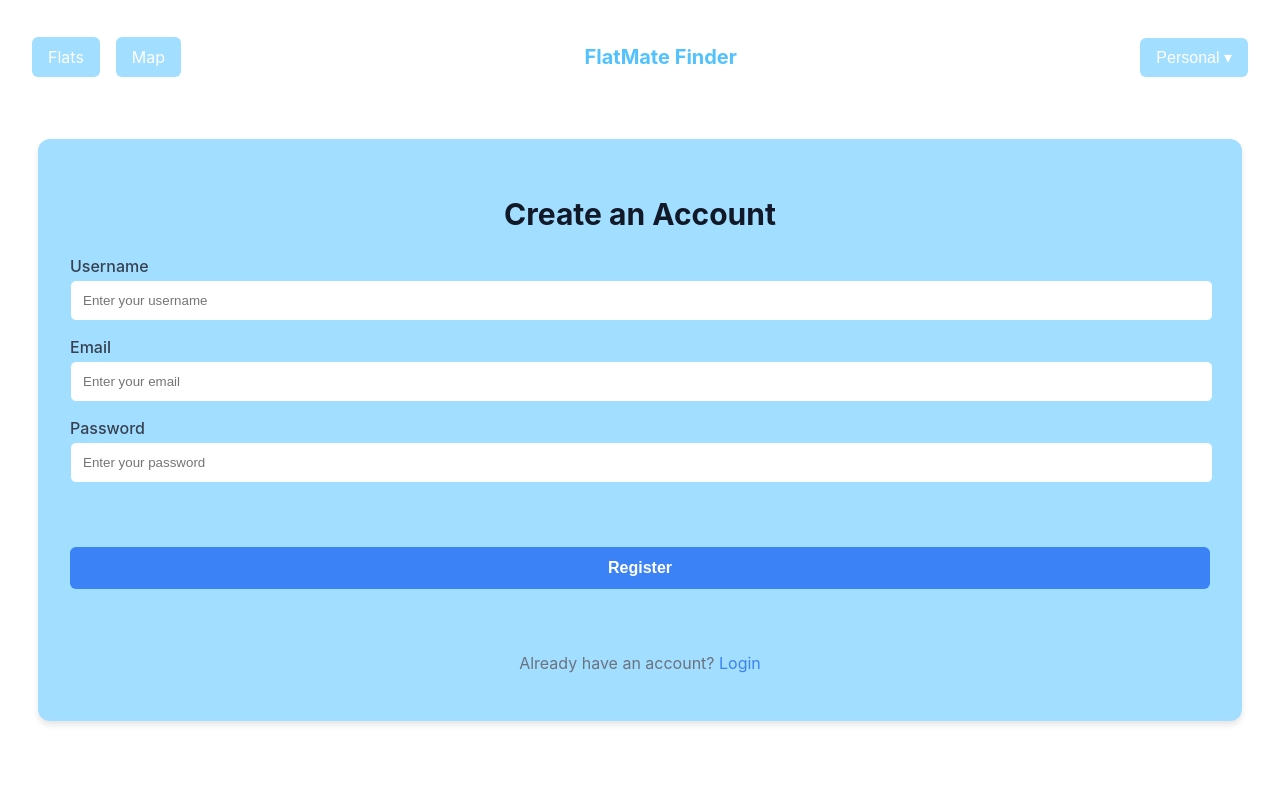
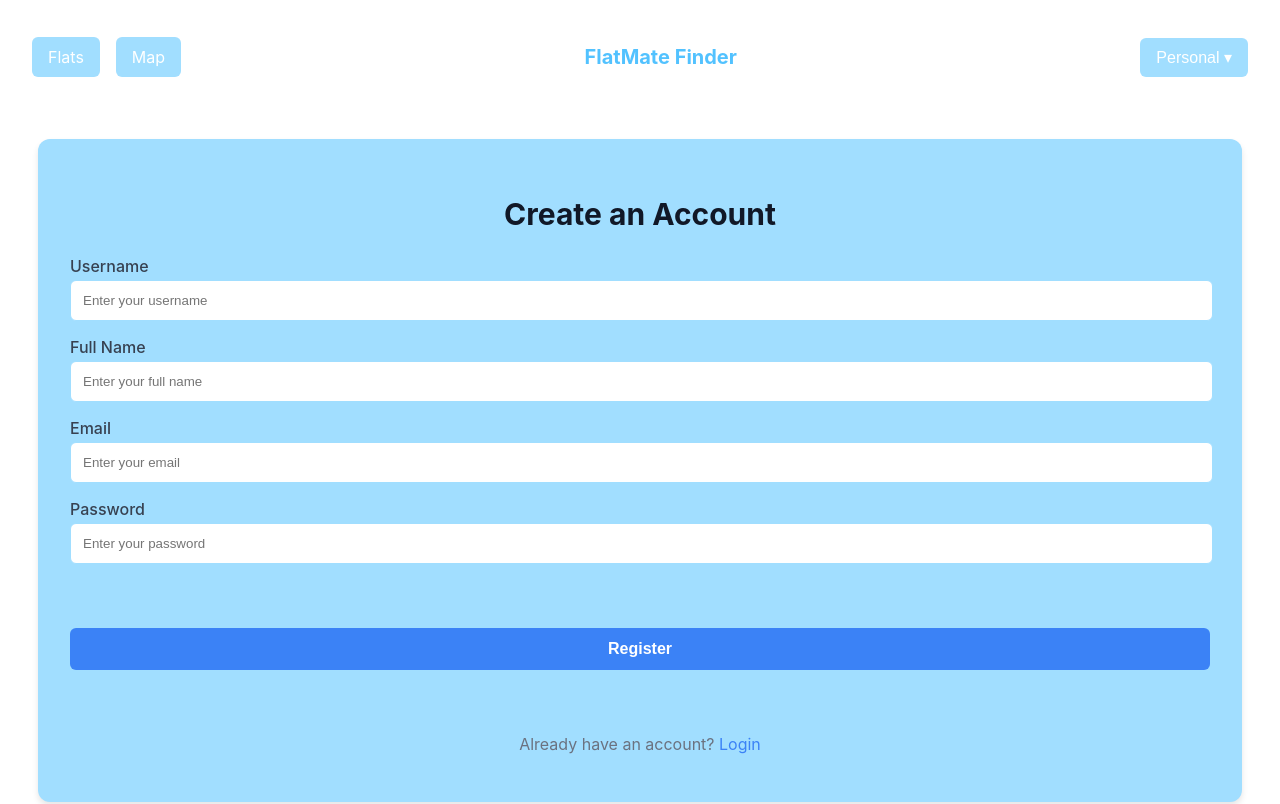
Before and after one commit to iiJC/flatfinder, a Next.js app: page /register in a window 1280 px wide. Shown: the top 804 px of the page. Built offline with nearby package versions, Linux system fonts and the light colour scheme; no server answers.

Commit message:
users name saves to db and name shows up on applicants

```diff
--- a/app/api/applications/route.js
+++ b/app/api/applications/route.js
@@ -36,6 +36,7 @@ export async function POST(req) {
     const application = {
       flatId: flatObjectId,
       applicantId: user._id,
+      name: user.name,
       address,
       status: "pending",
       dateApplied: new Date(),
--- a/app/api/register/route.js
+++ b/app/api/register/route.js
@@ -5,9 +5,9 @@ import { sendEmail } from "../../../lib/email";
 
 export async function POST(req) {
   try {
-    const { username, email, password } = await req.json();
+    const { username, name, email, password } = await req.json();
 
-    if (!username || !email || !password) {
+    if ( !name || !username || !email || !password) {
       return NextResponse.json(
         { success: false, message: "Please provide all required fields." },
         { status: 400 }
@@ -34,6 +34,7 @@ export async function POST(req) {
     // Insert the new user into the database
     const newUser = {
       username,
+      name,
       email,
       password: hashedPassword,
       createdAt: new Date()
--- a/app/register/page.js
+++ b/app/register/page.js
@@ -6,16 +6,20 @@ import "../css/globals.scss";
 export default function RegisterPage() {
   const [formData, setFormData] = useState({
     username: "",
+    name: "",
     email: "",
     password: "",
   });
 
   const handleChange = (e) => {
-    setFormData({
-      ...formData,
-      [e.target.type === "email" ? "email" : e.target.type === "password" ? "password" : "username"]: e.target.value,
-    });
+    const { name, value } = e.target;
+    setFormData((prevData) => ({
+      ...prevData,
+      [name]: value,
+    }));
   };
+
+
 
   const [modalMessage, setModalMessage] = useState("");
   const [isModalVisible, setIsModalVisible] = useState(false);
@@ -32,6 +36,8 @@ export default function RegisterPage() {
 
   const handleSubmit = async (e) => {
     e.preventDefault();
+    console.log("Sending:", formData); // ✅ Check this in browser console
+
 
     const res = await fetch("/api/register", {
       method: "POST",
@@ -55,6 +61,11 @@ export default function RegisterPage() {
           <div className="form-group">
             <label>Username</label>
             <input name="username" type="text" placeholder="Enter your username" onChange={handleChange} />
+          </div>
+
+          <div className="form-group">
+            <label>Full Name</label>
+            <input name="name" type="text" placeholder="Enter your full name" onChange={handleChange} />
           </div>
 
           <div className="form-group">
```
